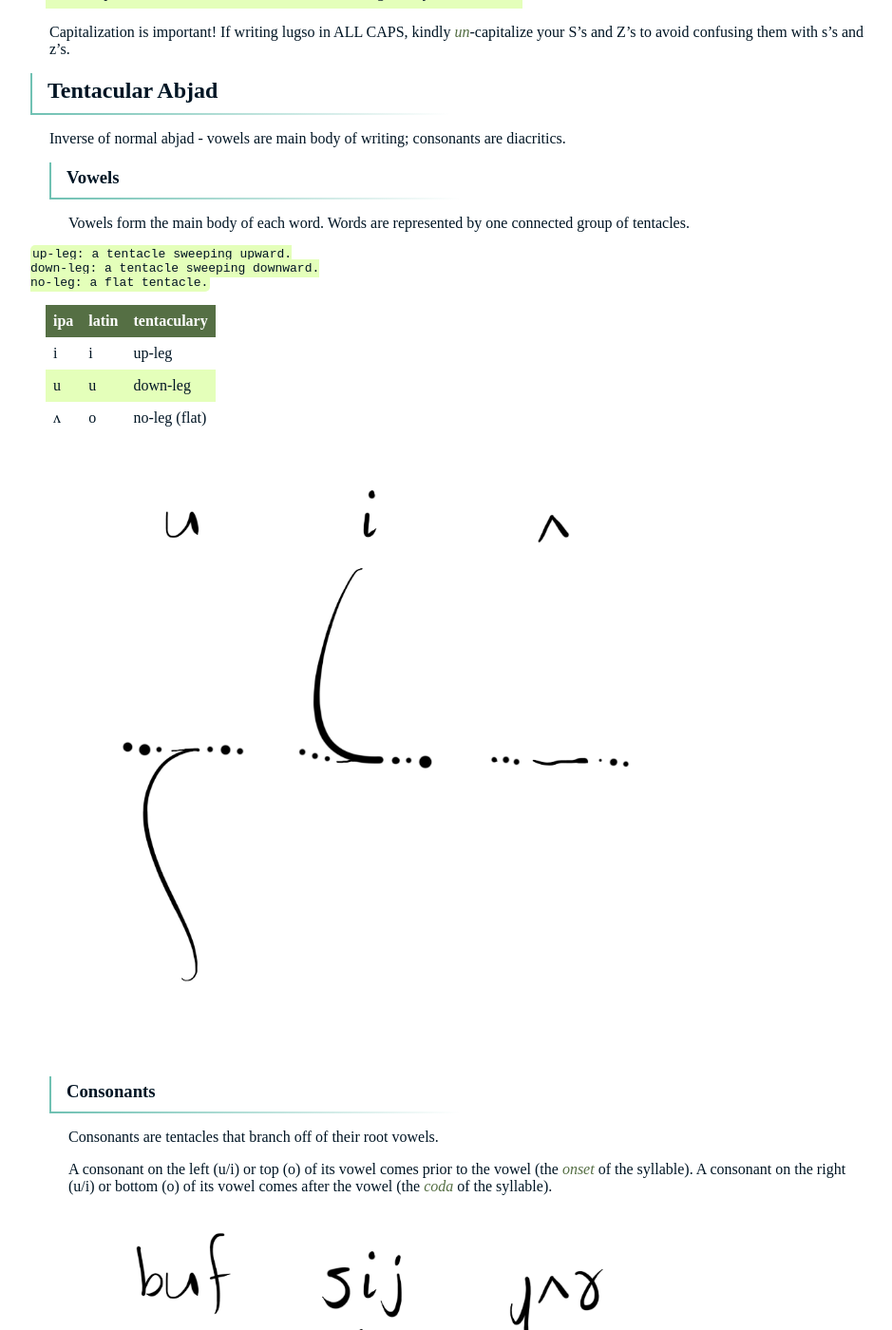
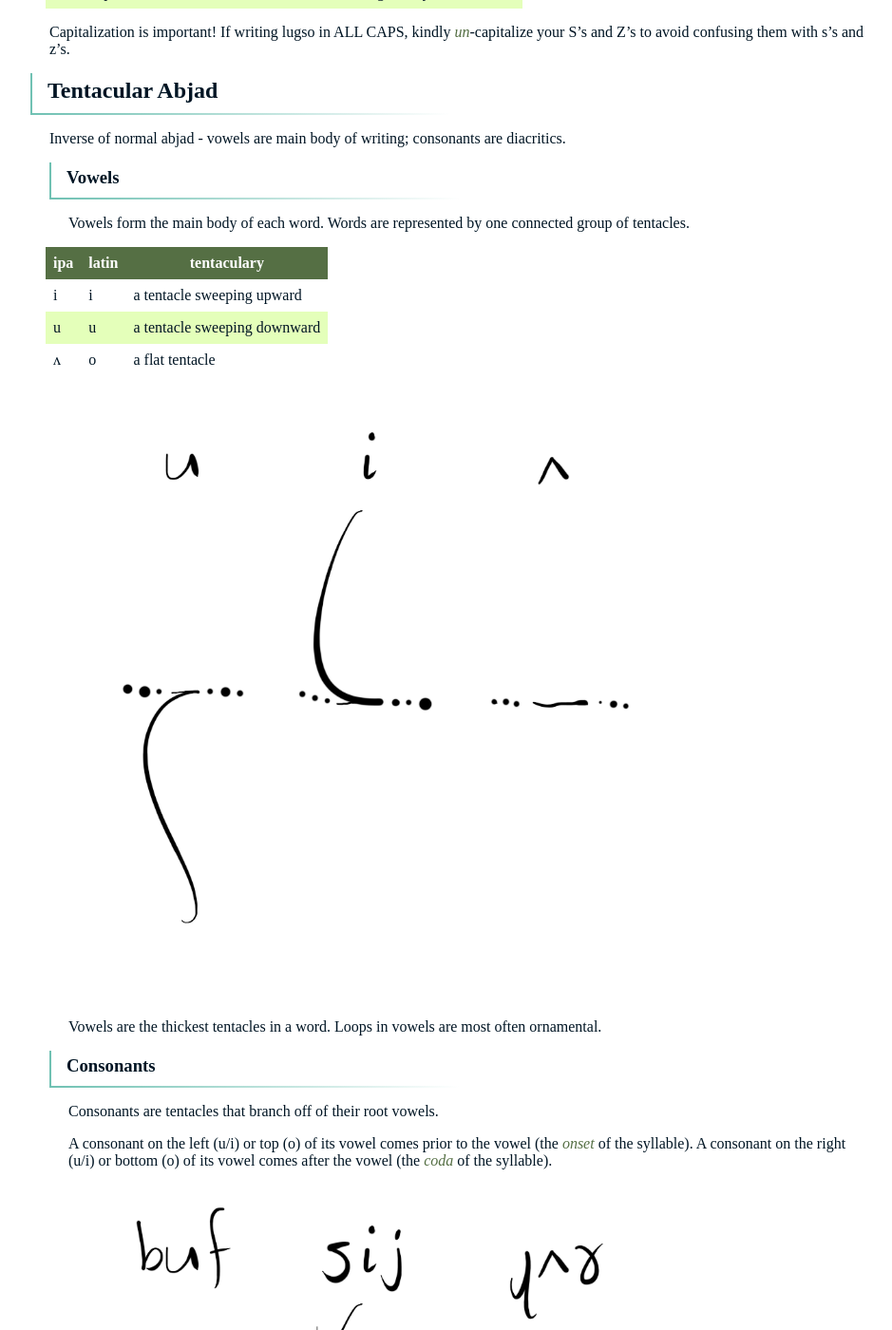
Before and after one commit to 0x70b1a5/lugso, a Jekyll site: the page built from 031_writing-system.md, in a window 1280 px wide and 1400 px high, scrolled down 561 px. Shown: the whole window at 95% size, without its empty margins (166-1105 px from the left). Built offline with Jekyll 4.4.1, drawn with Linux system fonts in a browser that asks for light colours.

Commit message:
writing system improvement

```diff
--- a/031_writing-system.md
+++ b/031_writing-system.md
@@ -18,17 +18,15 @@ Inverse of normal abjad - vowels are main body of writing; consonants are diacri
 
 Vowels form the main body of each word. Words are represented by one connected group of tentacles.
 
-    up-leg: a tentacle sweeping upward.
-    down-leg: a tentacle sweeping downward.
-    no-leg: a flat tentacle.
-
 ipa|latin|tentaculary
 |-|-
-i|i|up-leg
-u|u|down-leg
-ʌ|o|no-leg (flat)
+i|i|a tentacle sweeping upward
+u|u|a tentacle sweeping downward
+ʌ|o|a flat tentacle
 
 ![vowels](/assets/uio.png)
+
+Vowels are the thickest tentacles in a word. Loops in vowels are most often ornamental.
 
 ### Consonants
 
```
